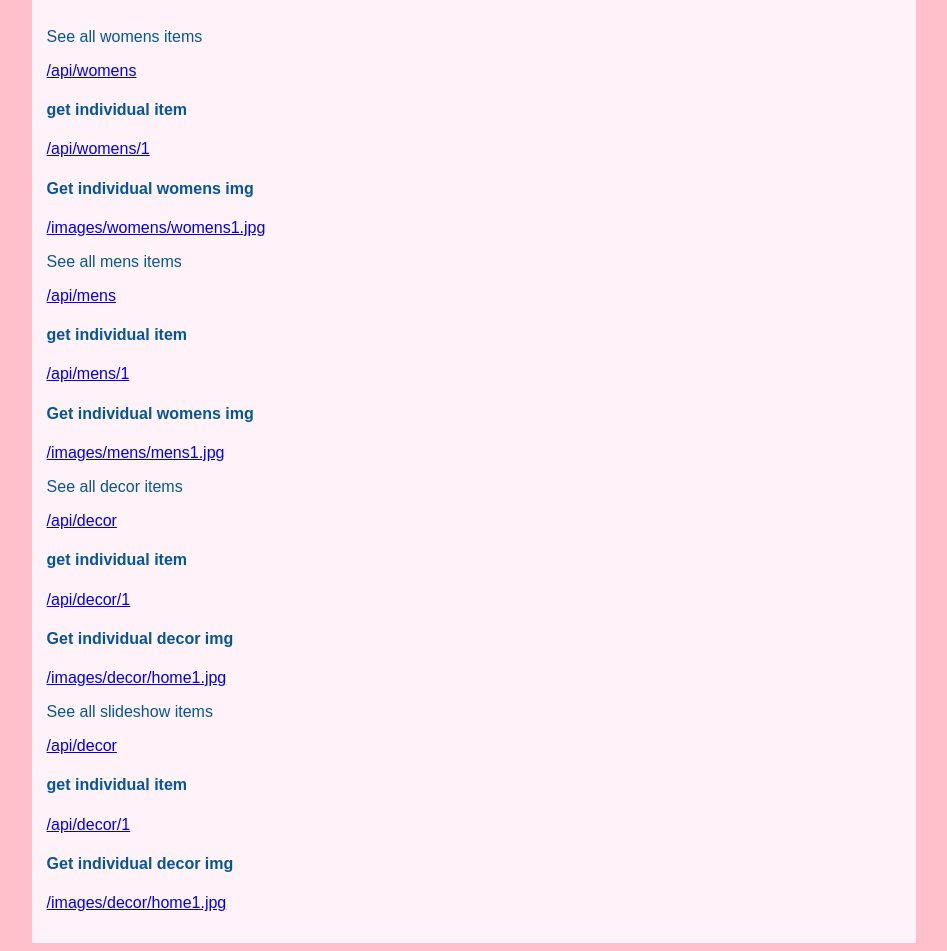
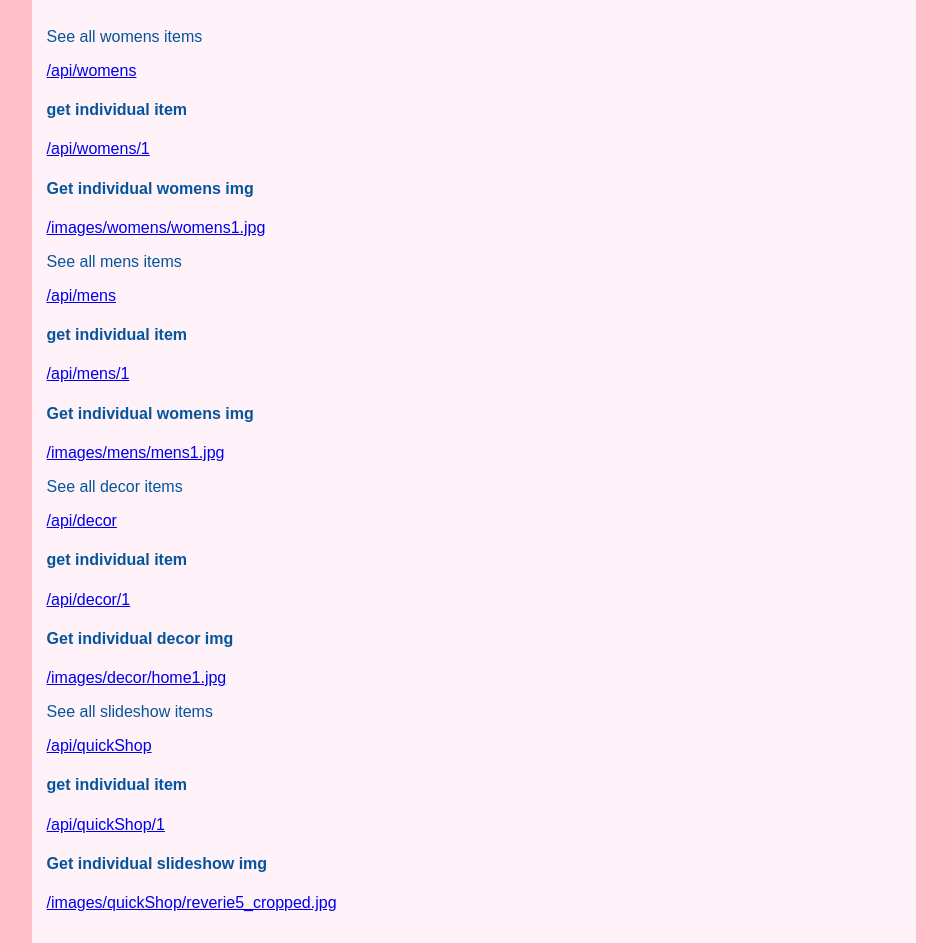
Before and after one commit to eek01/ReverieBackend, a website: page public/index.html in a window 1280 px wide. Shown: the part 121-1072 px from the top of the page, without its empty margins (166-1113 px from the left). Drawn offline with Linux system fonts and the light colour scheme; a web font is replaced by a local one.

Commit message:
added slideshow imgs

```diff
--- a/public/index.html
+++ b/public/index.html
@@ -42,13 +42,13 @@
 
 
             <p>See all slideshow items</p>
-            <p><a href="api/quickShop">/api/decor</a></p>
+            <p><a href="api/quickShop">/api/quickShop</a></p>
 
             <h4>get individual item</h4>
-            <p><a href="/api/quickShop/1">/api/decor/1</a></p>
+            <p><a href="/api/quickShop/1">/api/quickShop/1</a></p>
 
-            <h4>Get individual decor img</h4>
-            <p><a href="/images/quickShop/womens1.jpg">/images/decor/home1.jpg</a></p>
+            <h4>Get individual slideshow img</h4>
+            <p><a href="/images/quickShop/reverie5_cropped.jpg">/images/quickShop/reverie5_cropped.jpg</a></p>
         </main>
         <footer>
         </footer>
```
Also changed, not shown: app.js (+6 -6 lines), public/images/quickShop/mens3_cropped.jpg (added), public/images/quickShop/reverie11_cropped.png (added), public/images/quickShop/reverie15_cropped.png (added), public/images/quickShop/reverie16_cropped.png (added), public/images/quickShop/reverie2_cropped.jpg (added), public/images/quickShop/reverie5_cropped.jpg (added).
